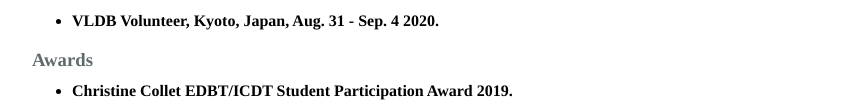
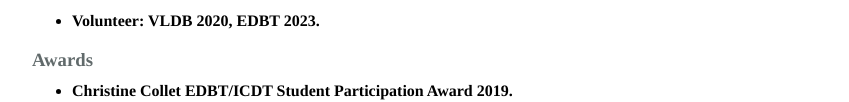
Before and after one commit to chryskosyfaki/chryskosyfaki.github.io, a plain HTML site: page index.html in a window 1280 px wide. Shown: the part 1328-1430 px from the top of the page, without its empty margins (201-1050 px from the left). Drawn offline with Linux system fonts and the light colour scheme.

Commit message:
Update index.html

```diff
--- a/index.html
+++ b/index.html
@@ -193,7 +193,7 @@
 <p style="margin-top:-4px">External Reviewer for ICDE (2019-2023), VLDB (2019-2022), SIGMOD (2020,2022), KDD (2019) EDBT (2020,2025) .</p></li>
 
 <li>
-<p style="margin-top:-4px">VLDB Volunteer, Kyoto, Japan, Aug. 31 - Sep. 4 2020.</p></li>
+<p style="margin-top:-4px">Volunteer: VLDB 2020, EDBT 2023.</p></li>
 
 </ul>
 </div>
```
